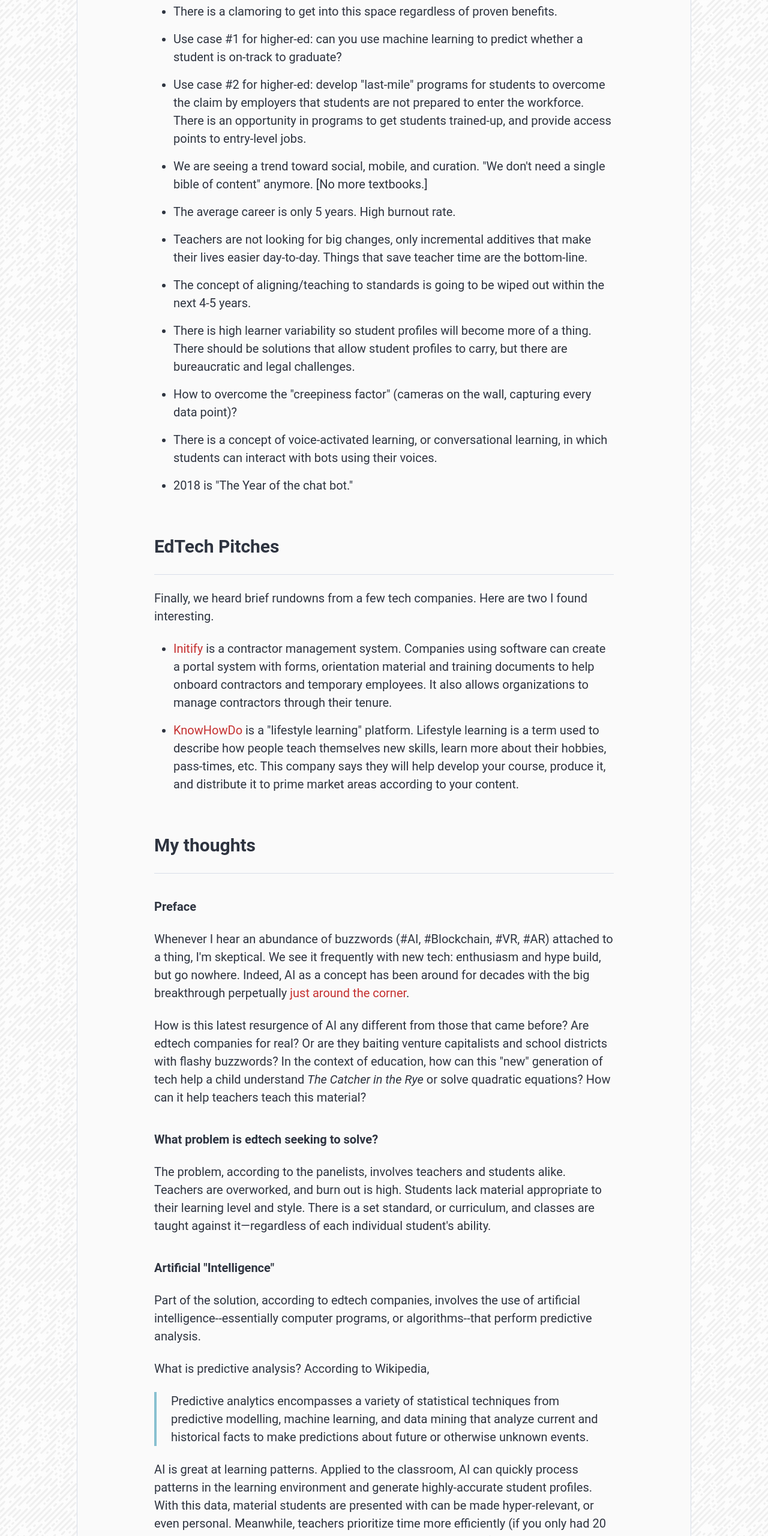
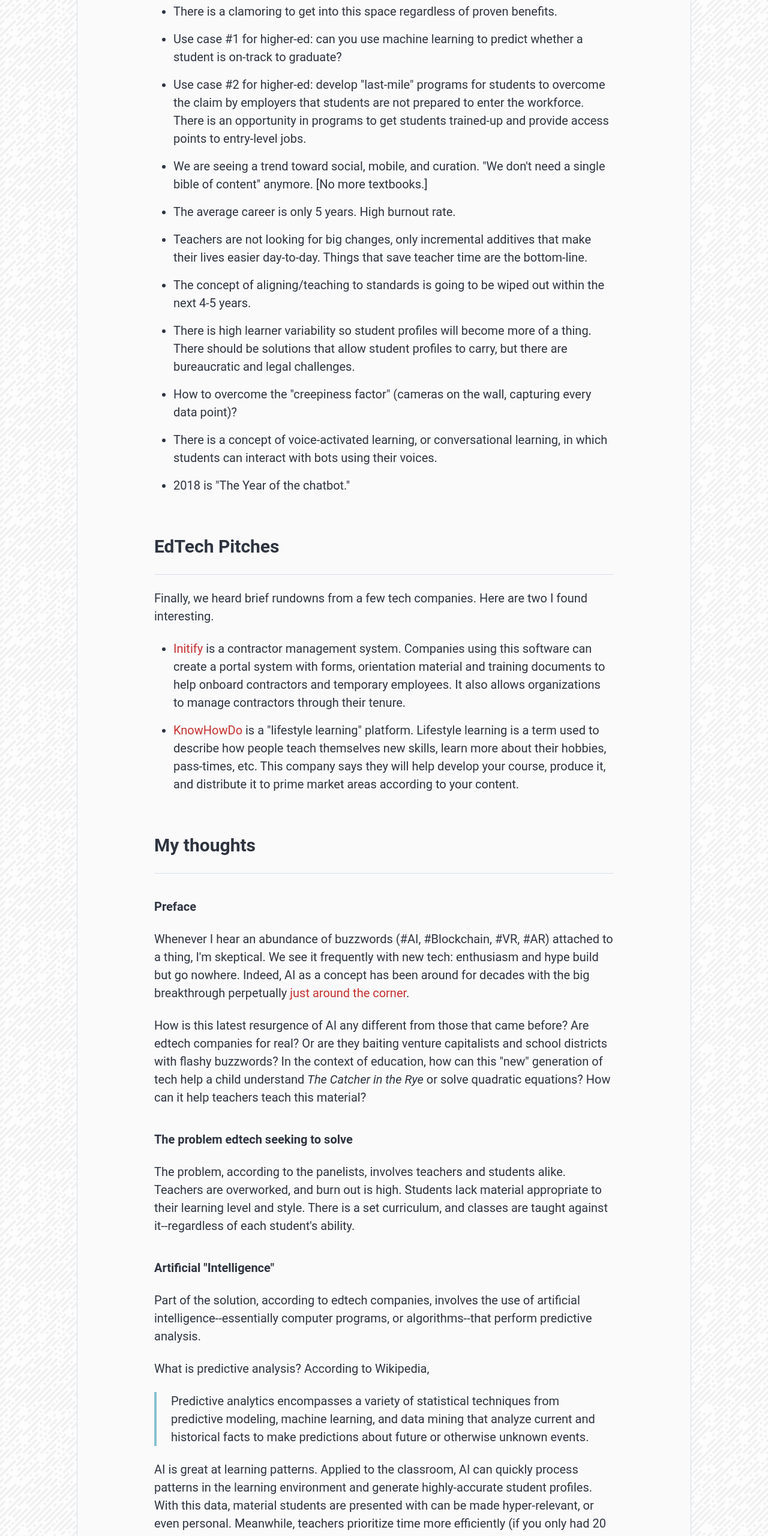
Before and after one commit to misterorion/misterorion.com, a Gatsby site: page /edtech-meetup in a window 1280 px wide. Shown: the part 2280-4840 px from the top of the page at 60% size. Built offline with nearby package versions, Linux system fonts and the light colour scheme; Gatsby itself is replaced by a stand-in of ours.

Commit message:
Grammary

```diff
--- a/content/posts/aws-trifecta.md
+++ b/content/posts/aws-trifecta.md
@@ -9,8 +9,8 @@ tags: ["AWS","Career"]
 
 I'm happy to announce that I now hold all three AWS Associate-level certifications. I picked up Solutions Architect back in January and cleared SysOps and Developer on the same day (one in the morning and one in the afternoon).
 
-SysOps was the hardest exam of the three and I put in the most hours studying for this one. I didn't do as well as I had liked on the Networking section. I  did pretty badly on this part, truth be told. Reviewing more scenario questions could have boosted my score by a few percent. Know how to VPC, people!
+SysOps was the hardest exam of the three and I put in the most hours studying for this one. I didn't do as well as I had liked on the Networking section. I  did pretty badly on this part, truth be told. Reviewing more scenario questions could have boosted my score. Know how to VPC, people!
 
-The Developer exam was fun to study for. Coming from the [serverless workshop](/wild-rydes/) last week got me useful hand-on experience with DynamoDB, a technology you need to know backwards, forwards, and inside-out for the exam. There was very little on the exam with regards to Lambda, but there were a few API questions.
+The Developer exam was fun to study for. Coming from the [serverless workshop](/wild-rydes/) last week got me useful hand-on experience with DynamoDB, a technology you need to know backward, forwards, and inside-out for the exam. There was very little on the exam with regards to Lambda, but there were a few API questions.
 
 If you are looking for materials to pass the exams I highly recommend LinuxAcademy's courses. I used ACloudGuru for SAA, but I have to say that LinuxAcademy does seem a bit more up to date and the quality of the practice exams is miles ahead of CloudGuru.
--- a/content/posts/edtech-meetup.md
+++ b/content/posts/edtech-meetup.md
@@ -34,7 +34,7 @@ Here are my notes:
 - Ideas are being taken out of big data space and applied to education and schooling. Edtech companies are using large data-sets. What are the pros and dangers of that?
 - There is a clamoring to get into this space regardless of proven benefits.
 - Use case #1 for higher-ed: can you use machine learning to predict whether a student is on-track to graduate?
-- Use case #2 for higher-ed: develop "last-mile" programs for students to overcome the claim by employers that students are not prepared to enter the workforce. There is an opportunity in programs to get students trained-up, and provide access points to entry-level jobs.
+- Use case #2 for higher-ed: develop "last-mile" programs for students to overcome the claim by employers that students are not prepared to enter the workforce. There is an opportunity in programs to get students trained-up and provide access points to entry-level jobs.
 - We are seeing a trend toward social, mobile, and curation. "We don't need a single bible of content" anymore. [No more textbooks.]
 - The average career is only 5 years. High burnout rate.
 - Teachers are not looking for big changes, only incremental additives that make their lives easier day-to-day. Things that save teacher time are the bottom-line.
@@ -42,26 +42,26 @@ Here are my notes:
 - There is high learner variability so student profiles will become more of a thing. There should be solutions that allow student profiles to carry, but there are bureaucratic and legal challenges.
 - How to overcome the "creepiness factor" (cameras on the wall, capturing every data point)?
 - There is a concept of voice-activated learning, or conversational learning, in which students can interact with bots using their voices.
-- 2018 is "The Year of the chat bot."
+- 2018 is "The Year of the chatbot."
 
 ## EdTech Pitches
 
 Finally, we heard brief rundowns from a few tech companies. Here are two I found interesting.
 
-- [Initify](https://www.initiafy.com/) is a contractor management system. Companies using software can create a portal system with forms, orientation material and training documents to help onboard contractors and temporary employees. It also allows organizations to manage contractors through their tenure.
+- [Initify](https://www.initiafy.com/) is a contractor management system. Companies using this software can create a portal system with forms, orientation material and training documents to help onboard contractors and temporary employees. It also allows organizations to manage contractors through their tenure.
 - [KnowHowDo](https://www.knowhowdo.com/) is a "lifestyle learning" platform. Lifestyle learning is a term used to describe how people teach themselves new skills, learn more about their hobbies, pass-times, etc. This company says they will help develop your course, produce it, and distribute it to prime market areas according to your content.
 
 ## My thoughts
 
 ### Preface
 
-Whenever I hear an abundance of buzzwords (#AI, #Blockchain, #VR, #AR) attached to a thing, I'm skeptical. We see it frequently with new tech: enthusiasm and hype build, but go nowhere. Indeed, AI as a concept has been around for decades with the big breakthrough perpetually [just around the corner](https://www.geektime.com/2014/12/01/how-intelligent-is-artificial-intelligence-we-ask-the-big-thinkers/).
+Whenever I hear an abundance of buzzwords (#AI, #Blockchain, #VR, #AR) attached to a thing, I'm skeptical. We see it frequently with new tech: enthusiasm and hype build but go nowhere. Indeed, AI as a concept has been around for decades with the big breakthrough perpetually [just around the corner](https://www.geektime.com/2014/12/01/how-intelligent-is-artificial-intelligence-we-ask-the-big-thinkers/).
 
 How is this latest resurgence of AI any different from those that came before? Are edtech companies for real? Or are they baiting venture capitalists and school districts with flashy buzzwords? In the context of education, how can this "new" generation of tech help a child understand *The Catcher in the Rye* or solve quadratic equations? How can it help teachers teach this material?
 
-### What problem is edtech seeking to solve?
+### The problem edtech seeking to solve
 
-The problem, according to the panelists, involves teachers and students alike. Teachers are overworked, and burn out is high. Students lack material appropriate to their learning level and style. There is a set standard, or curriculum, and classes are taught against it—regardless of each individual student's ability.
+The problem, according to the panelists, involves teachers and students alike. Teachers are overworked, and burn out is high. Students lack material appropriate to their learning level and style. There is a set curriculum, and classes are taught against it--regardless of each student's ability.
 
 ### Artificial "Intelligence"
 
@@ -69,7 +69,7 @@ Part of the solution, according to edtech companies, involves the use of artific
 
 What is predictive analysis? According to Wikipedia,
 
-> Predictive analytics encompasses a variety of statistical techniques from predictive modelling, machine learning, and data mining that analyze current and historical facts to make predictions about future or otherwise unknown events.
+> Predictive analytics encompasses a variety of statistical techniques from predictive modeling, machine learning, and data mining that analyze current and historical facts to make predictions about future or otherwise unknown events.
 
 AI is great at learning patterns. Applied to the classroom, AI can quickly process patterns in the learning environment and generate highly-accurate student profiles. With this data, material students are presented with can be made hyper-relevant, or even personal. Meanwhile, teachers prioritize time more efficiently (if you only had 20 minutes with your students, you know exactly where to spend it). Data can be used to drive instruction.
 
--- a/content/posts/moving-to-gatsby.md
+++ b/content/posts/moving-to-gatsby.md
@@ -2,14 +2,14 @@
 title: "Moving from Hugo to Gatsby"
 date:  "2020-01-05"
 slug: "moving-to-gatsby"
-description: "I moved my personal site from Hugo to Gatsby and now it's fast as hell."
+description: "I moved my site from Hugo to Gatsby and now it's fast as hell."
 imageFluid:  "../images/great-gatsby.jpg"
 tags: ["Code", "Gatsby"]
 ---
 
 This site is now made with Gatsby!
 
-Meant as a learning experience, this update forced me to get my hands dirty with two technologies I had no prior experience with: React and GraphQL. As a result, this site is now a screaming-fast Progressive Web App and gets 100s across the board in Google's Lighthouse audit.
+Meant as a learning experience, this update forced me to get my hands dirty with two technologies I had no prior experience with, React and GraphQL. As a result, this site is now a screaming-fast Progressive Web App and gets 100s across the board in Google's Lighthouse audit.
 
 > If you just want to see the code, [here's the GitHub repository](https://github.com/misterorion/misterorion.com).
 
```
